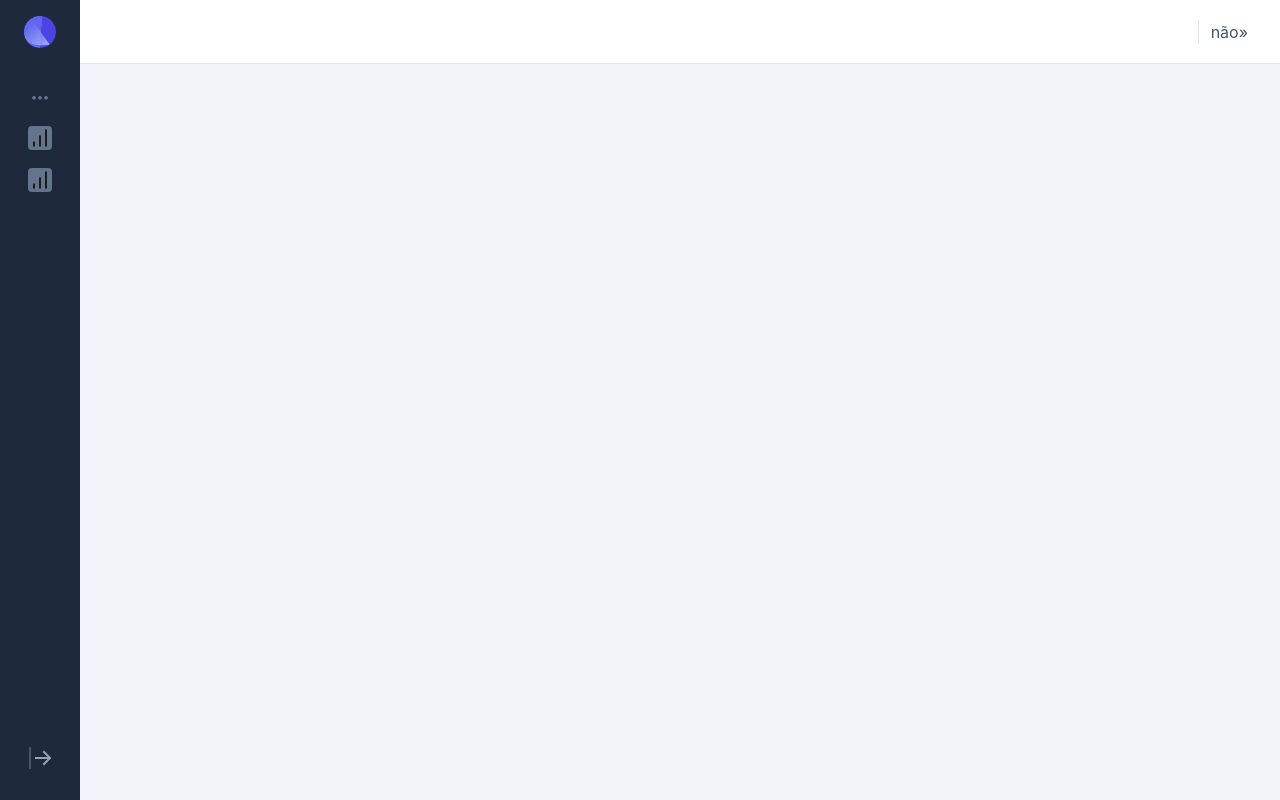
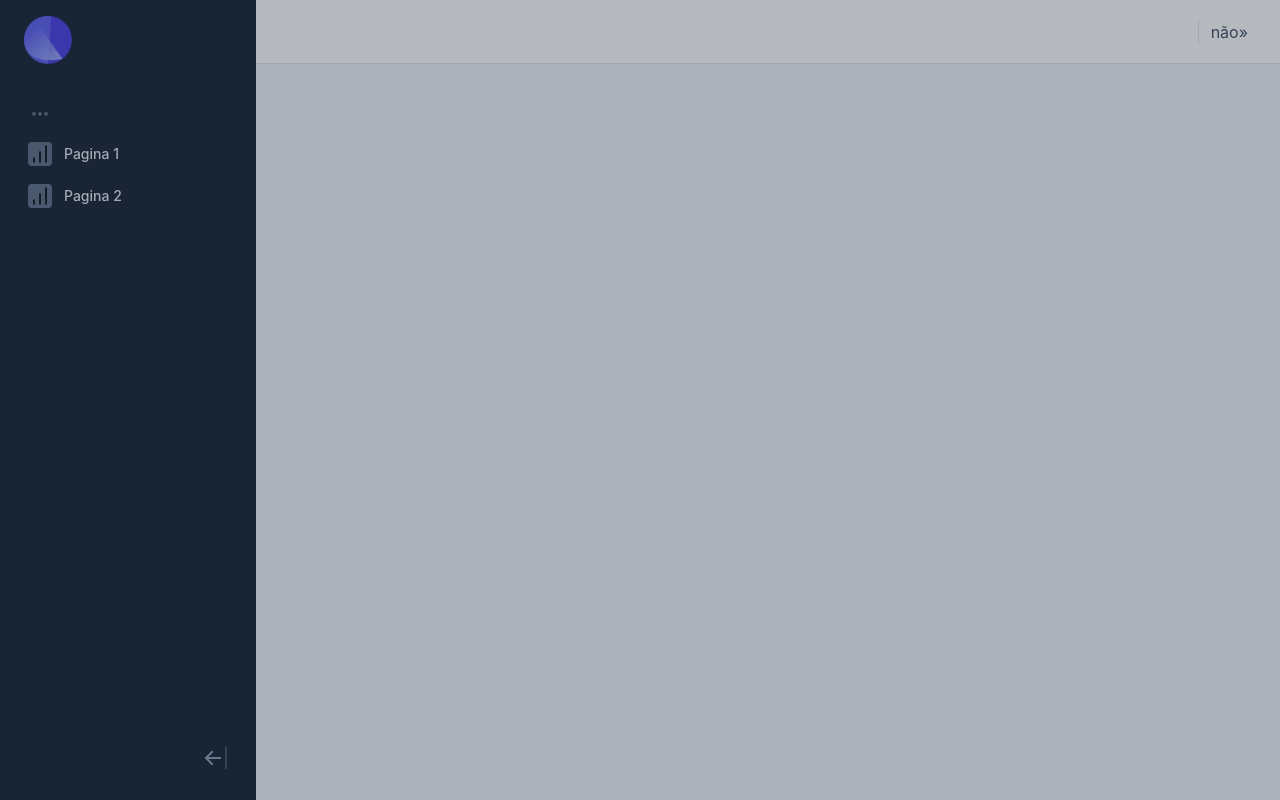
Before and after one commit to luizdeveloperbr/STS, a React (Vite) app: page / in a window 1280 px wide. Built offline with nearby package versions, Linux system fonts and the light colour scheme.

Commit message:
ajuste sidebar lg:screen

```diff
--- a/src/layout/Sidebar.jsx
+++ b/src/layout/Sidebar.jsx
@@ -10,12 +10,18 @@ function Wrapper({children}) {
   return (
       <div>
         <div
-          className={`fixed inset-0 bg-slate-900 bg-opacity-30 z-40 lg:hidden lg:z-auto transition-opacity duration-200
+          className={`fixed inset-0 bg-slate-900 bg-opacity-30 z-40 transition-opacity duration-200
+          ${layoutState.sidebarExpanded ? '': 'opacity-100' }
           ${layoutState.sidebarOpen ? "opacity-100" : "opacity-0 pointer-events-none"}`}
           aria-hidden="true"></div>
         <div
           id="sidebar"
-          className={`flex flex-col absolute z-40 left-0 top-0 lg:static lg:left-auto lg:top-auto lg:translate-x-0 h-screen no-scrollbar w-64 lg:w-20 lg:sidebar-expanded:!w-64 2xl:!w-64 shrink-0 bg-slate-800 p-4 transition-all duration-200 ease-in-out ${layoutState.sidebarOpen ? "translate-x-0" : "-translate-x-64"
+          className={`
+          flex flex-col absolute z-40 left-0 top-0
+
+          lg:static lg:left-auto lg:top-auto lg:translate-x-0 ${layoutState.sidebarExpanded ? 'lg:w-20':'w-64'}
+
+          h-screen no-scrollbar w-64 2xl:!w-64 shrink-0 bg-slate-800 p-4 transition-all duration-200 ease-in-out ${layoutState.sidebarOpen ? "translate-x-0" : "-translate-x-64"
             }`}>
               {children}
         </div>
@@ -34,7 +40,7 @@ function Header({logo}){
             onClick={() => setLayoutState({ toggle: "sidebarOpen" })}
           >
             <span className="sr-only">Close sidebar</span>
-            <svg xmlns="http://www.w3.org/2000/svg" width="36" height="36" viewBox="0 0 24 24" fill="none" stroke="violet" strokeWidth="1.5" strokeLinecap="round" strokeLinejoin="round" className="feather feather-arrow-left"><line x1="19" y1="12" x2="5" y2="12"/><polyline points="12 19 5 12 12 5"/></svg>
+            <svg xmlns="http://www.w3.org/2000/svg" width="36" height="36" viewBox="0 0 24 24" fill="none" stroke="#fff" strokeWidth="1.5" strokeLinecap="round" strokeLinejoin="round" className="feather feather-arrow-left"><line x1="19" y1="12" x2="5" y2="12"/><polyline points="12 19 5 12 12 5"/></svg>
           </button>
           <Link to="/" className="block">
             <img src={logo} width={48} height={48} alt="" />
@@ -94,10 +100,10 @@ function ExpandButton(){
            <div
              className="px-3 py-2"
            >
-             <button onClick={() => setLayoutState({toggle:"sidebarOpen"})}>
+             <button onClick={() => setLayoutState({toggle:"sidebarExpanded"})}>
                <span className="sr-only">Expand / collapse sidebar</span>
                <svg
-                 className={`w-6 h-6 fill-current ${layoutState.sidebarOpen ? 'rotate-180': ''}`}
+                 className={`w-6 h-6 fill-current ${layoutState.sidebarExpanded ? '': 'rotate-180'}`}
                  viewBox="0 0 24 24">
                  <path
                    className="text-slate-400"
--- a/src/layout/index.jsx
+++ b/src/layout/index.jsx
@@ -2,7 +2,6 @@ import React, {useReducer, createContext} from "react";
 import Header from "./Header";
 import Sidebar from "./Sidebar"
 import { Outlet } from "react-router-dom";
-// import { LayoutProvider } from '../contexts/useLayoutContext'
 import listRouters from "../routers"
 import logo from "../style/icons/logo.png"
 
```
